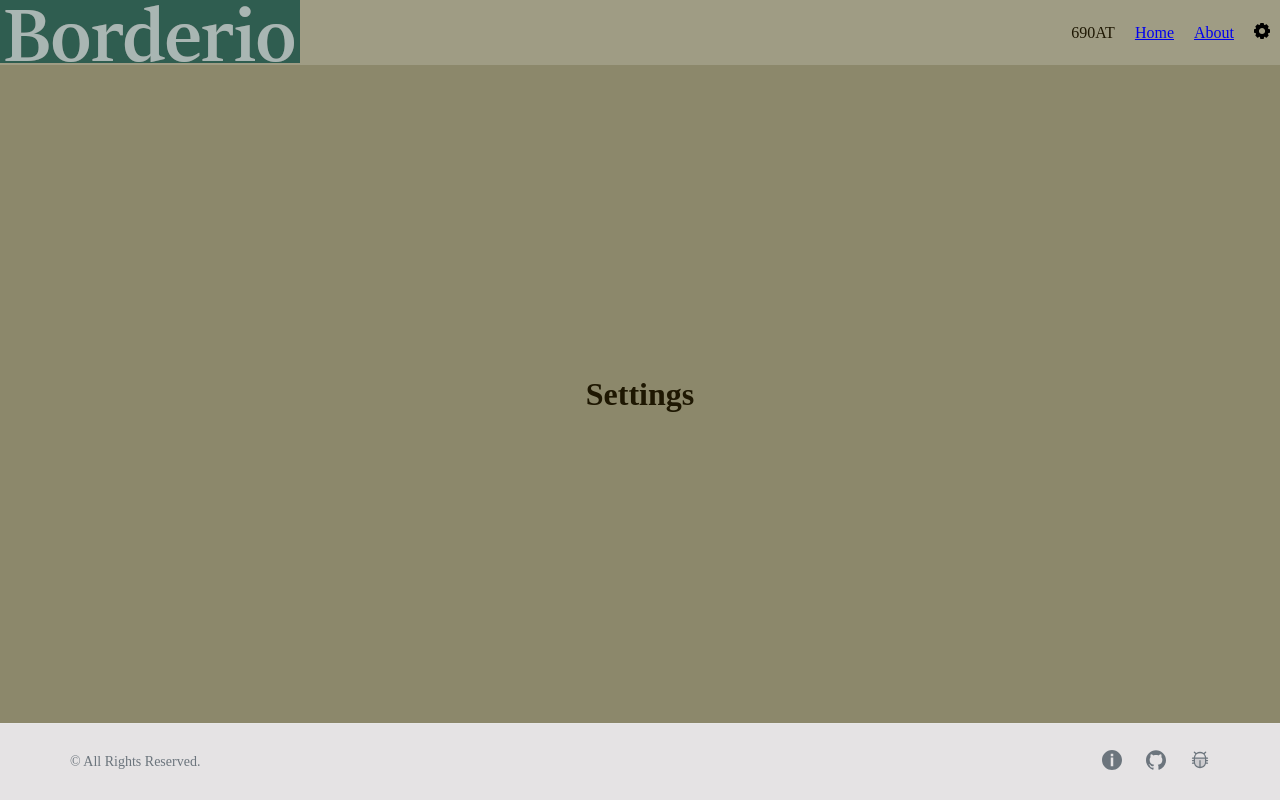
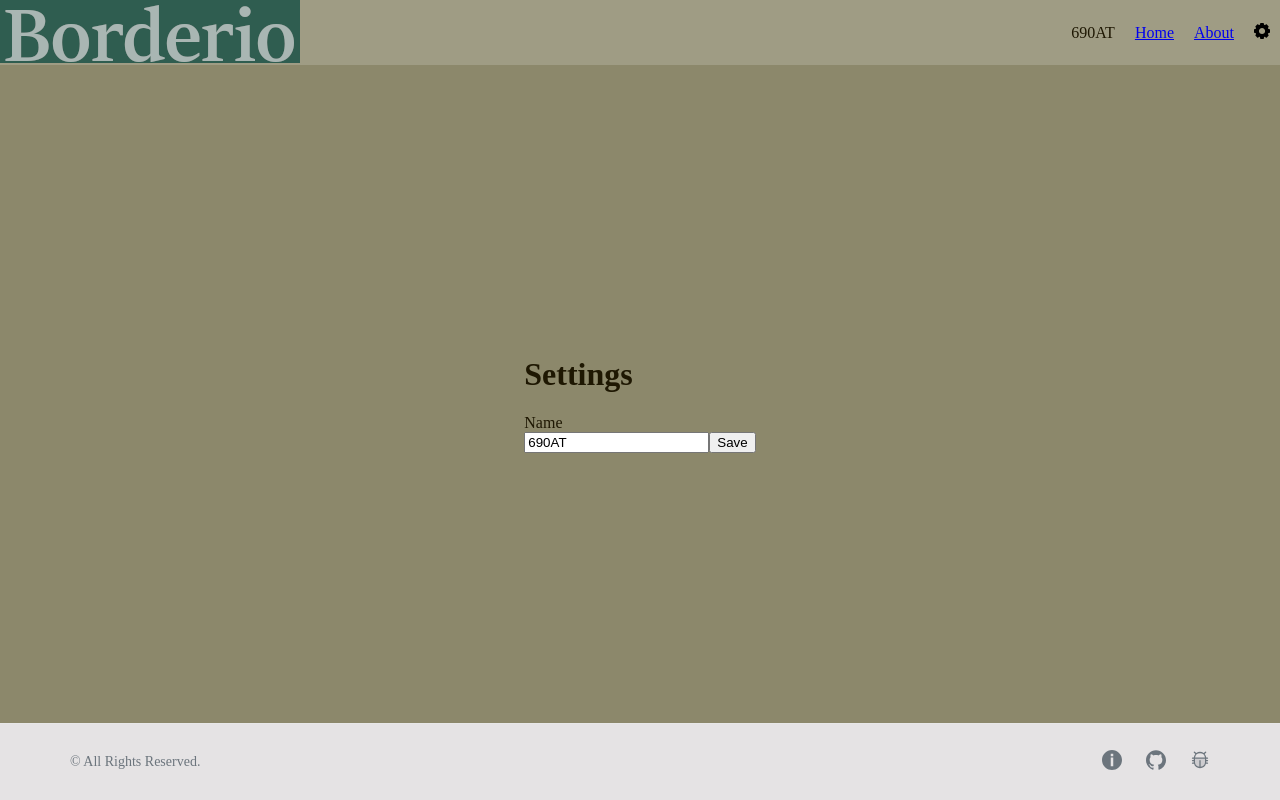
Before and after one commit to JStanislav/borderio, a React (Vite) app in the folder ui/quoclon/: page /settings in a window 1280 px wide. Built offline with nearby package versions, Linux system fonts and the light colour scheme; no server answers.

Commit message:
add input field for settings, update user name with context, and add name on server connection start, so the lobby matches the name of the users

```diff
--- a/ui/quoclon/src/App.tsx
+++ b/ui/quoclon/src/App.tsx
@@ -29,7 +29,7 @@ function App() {
       const action = searchParams.get("action") as "create" | "join"
 
       if (user) {
-        startConnection(id, action, user.ppid, setGameState, setUser, setLobby, setMatchConfiguration, redirectToHome);
+        startConnection(id, action, user.ppid, user.name, setGameState, setUser, setLobby, setMatchConfiguration, redirectToHome);
       }
     }
 
--- /dev/null
+++ b/ui/quoclon/src/components/settings/InputField.tsx
@@ -0,0 +1,52 @@
+import { useState } from "react";
+
+interface InputFieldProps {
+    title: string;
+
+    initialValue: string;
+    minLength?: number;
+    maxLength?: number;
+
+    submitText: string;
+    onSubmit: Promise<((value: string) => void)>
+}
+
+export function InputField({title, initialValue, minLength, maxLength, onSubmit, submitText} : InputFieldProps) {
+    const [value, setValue] = useState(initialValue);
+
+    const onClickButton = () => {
+        if (minLength !== undefined && value.length < minLength) {
+            console.error(`Input value must be at least ${minLength} characters long`);
+            return;
+        }
+        if (maxLength !== undefined && value.length > maxLength) {
+            console.error(`Input value must be at most ${maxLength} characters long`);
+            return;
+        }
+
+
+        onSubmit.then((submitFunction) => {
+            submitFunction(value);
+        })
+    }
+
+
+    const onKeyDown = (e: React.KeyboardEvent<HTMLInputElement>) => {
+        if (e.key === "Enter") {
+            onClickButton();
+        }
+    }
+
+    const onChange = (e: React.ChangeEvent<HTMLInputElement>) => {
+        e.preventDefault();
+        setValue(e.target.value);
+    }
+
+    return <div className="text-field-container">
+        <span>{title}</span>
+        <div className="text-field-and-button">
+            <input type="text" value={value} onChange={onChange} onKeyDown={onKeyDown} />
+            <button onClick={onClickButton}>{submitText}</button>
+        </div>
+    </div>
+}
--- a/ui/quoclon/src/components/settings/Settings.tsx
+++ b/ui/quoclon/src/components/settings/Settings.tsx
@@ -1,7 +1,24 @@
+import { useAuth } from "../../contexts/auth-provider";
+import { InputField } from "./InputField";
 
 
 export const Settings = () => {
+    const { user, setUser } = useAuth();
+
+    const onSubmit = (value: string) => {
+        if (user) {
+            setUser({...user, name: value});
+        }
+    }
+
     return <div>
         <h1>Settings</h1>
+        {user && <InputField
+                title="Name"
+                initialValue={user.name}
+                minLength={3} maxLength={13}
+                onSubmit={Promise.resolve(onSubmit)}
+                submitText="Save"
+        />}
     </div>
 }
--- /dev/null
+++ b/ui/quoclon/src/components/settings/inputfield.css
@@ -0,0 +1,11 @@
+.text-field-container {
+    display: flex;
+    flex-direction: column;
+    gap: 5px;
+}
+
+.text-field-and-button {
+    display: flex;
+    gap: 5px;
+    flex-direction: row;
+}
--- a/ui/quoclon/src/server/server-conn.ts
+++ b/ui/quoclon/src/server/server-conn.ts
@@ -8,11 +8,12 @@ export const connect = (
                 hash: string,
                 actionType: actionType,
                 ppid: string,
+                name: string,
                 onMessage: (ev: MessageEvent) => void,
                 redirectToHome: () => void,
             ) => {
     let wasConnected = false;
-    websocket = new WebSocket(`${wsURI}/${hash}?action=${actionType}&ppid=${ppid}`);
+    websocket = new WebSocket(`${wsURI}/${hash}?action=${actionType}&ppid=${ppid}&name=${name}`);
 
     websocket.addEventListener("open", () => {
         console.log("connected");
--- a/ui/quoclon/src/server/server.ts
+++ b/ui/quoclon/src/server/server.ts
@@ -59,6 +59,7 @@ const onMessage = (ev: MessageEvent,
 export const startConnection = (hash: string,
                                 action: actionType,
                                 ppid: string,
+                                name: string,
                                 setGameState: (gameState: GameState) => void,
                                 setPlayerConfig: (player: Player) => void,
                                 setLobby: (lobby: Lobby) => void,
@@ -66,7 +67,7 @@ export const startConnection = (hash: string,
                                 redirectToHome: () => void) => {
 
     // starts socket connection
-   connect(hash, action, ppid, (ev: MessageEvent) => onMessage(ev, setGameState, setPlayerConfig, setLobby, setMatchConfiguration), redirectToHome);
+   connect(hash, action, ppid, name, (ev: MessageEvent) => onMessage(ev, setGameState, setPlayerConfig, setLobby, setMatchConfiguration), redirectToHome);
 }
 
 export const requestPlayerMove = (ppid: string, row: number, col: number) => {
```
Also changed, not shown: 1 other file (tests, documents, lock files or other folders).
